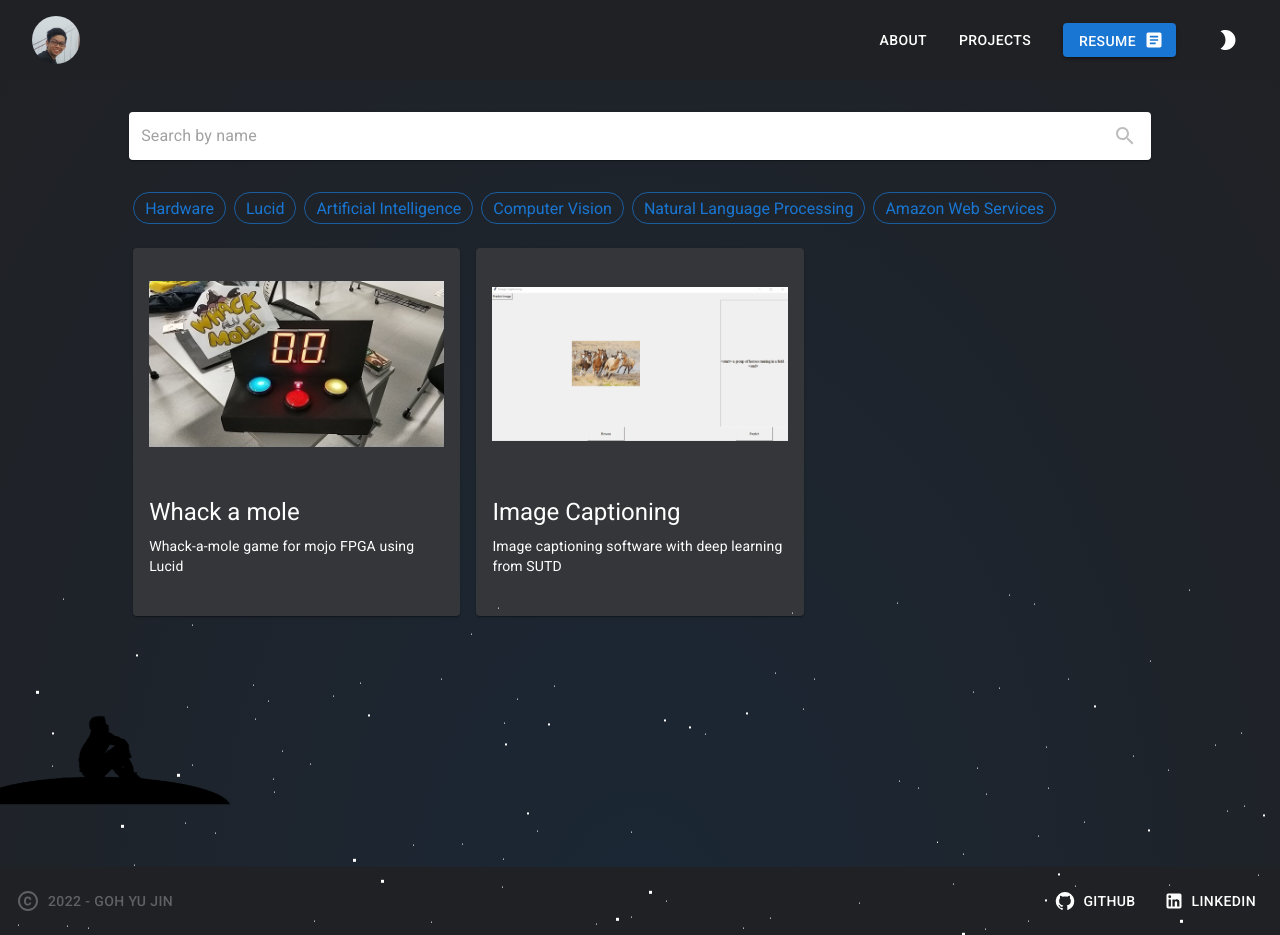
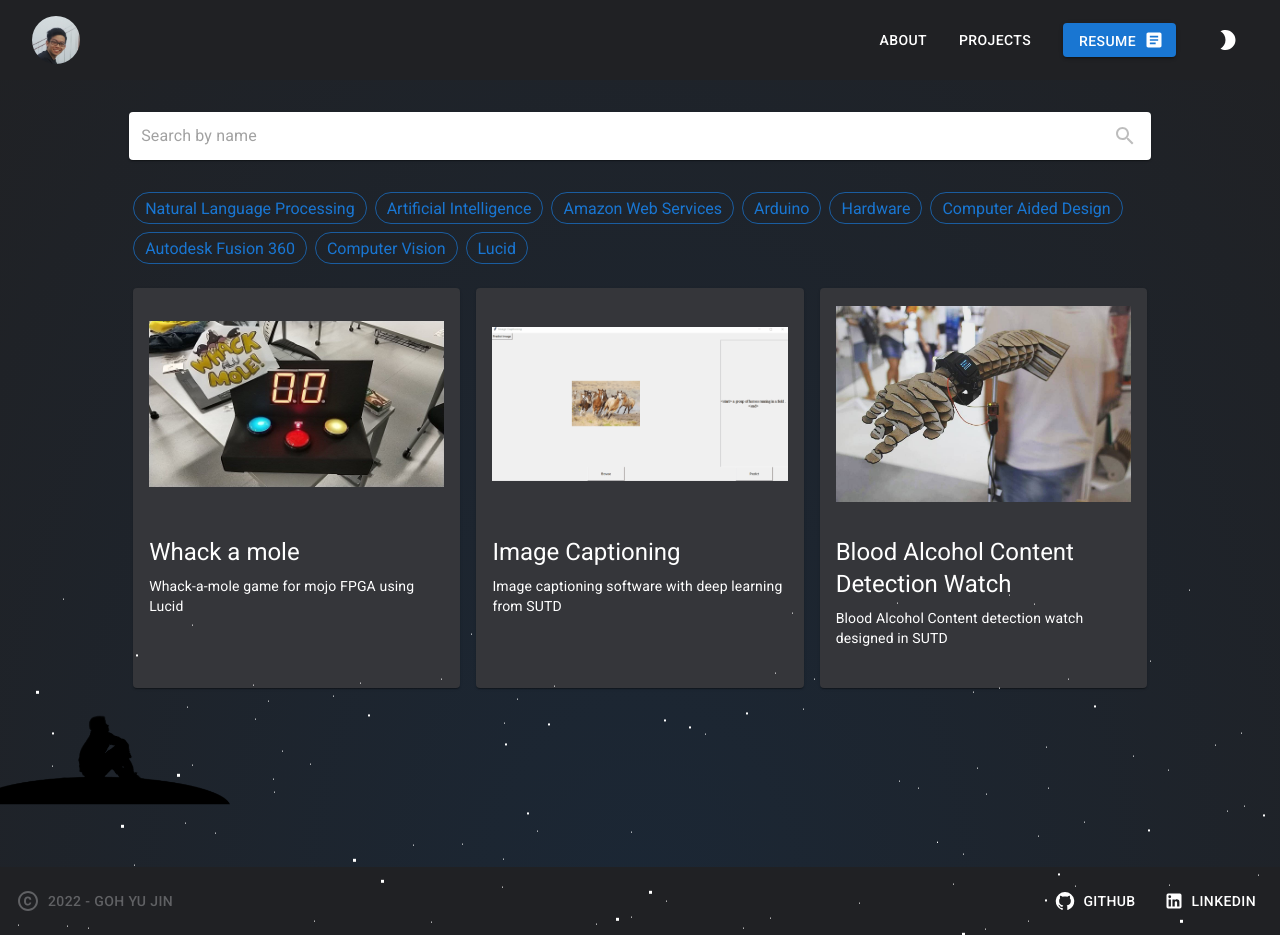
Before and after one commit to GohYuJin/GohYuJin.github.io, a React (Create React App) app: page /projects in a window 1280 px wide. Built offline with nearby package versions, Linux system fonts and the light colour scheme.

Commit message:
Added Blood Alcohol Content Watch

```diff
--- a/src/data/projects.ts
+++ b/src/data/projects.ts
@@ -46,4 +46,20 @@ export const projectsData: projectData[] = [
     tags: ["Artificial Intelligence", "Computer Vision", "Natural Language Processing", "Amazon Web Services"],
       link: "https://github.com/GohYuJin/DL_Image_Captioning",
   },
+    {
+        name: "Blood Alcohol Content Detection Watch",
+        innerName: "alcohol-watch",
+        shortDescription: "Blood Alcohol Content detection watch designed in SUTD",
+        description:
+            "Alcohol intoxication can put a person's life at risk. However, many are unable to determine their thresholds while drinking." +
+            "The blood alcohol detection watch helps to accurately measure when a person is at risk of alcohol poisoning and drunk driving." +
+            "In this project I designed, 3D printed the watch, coded the software and soldered the circuit into a portable and thin form factor."
+        ,
+        completionDate: "2016",
+        teaserSrc: "Watch.jpg",
+        previewSrc: "Watch-2.gif",
+        otherSrc: [],
+        tags: ["Arduino", "Computer Aided Design", "Autodesk Fusion 360", "Hardware"],
+        link: "https://github.com/GohYuJin/",
+    },
 ];
```
Also changed, not shown: public/images/Watch.jpg (added), 1 other file (tests, documents, lock files or other folders).
